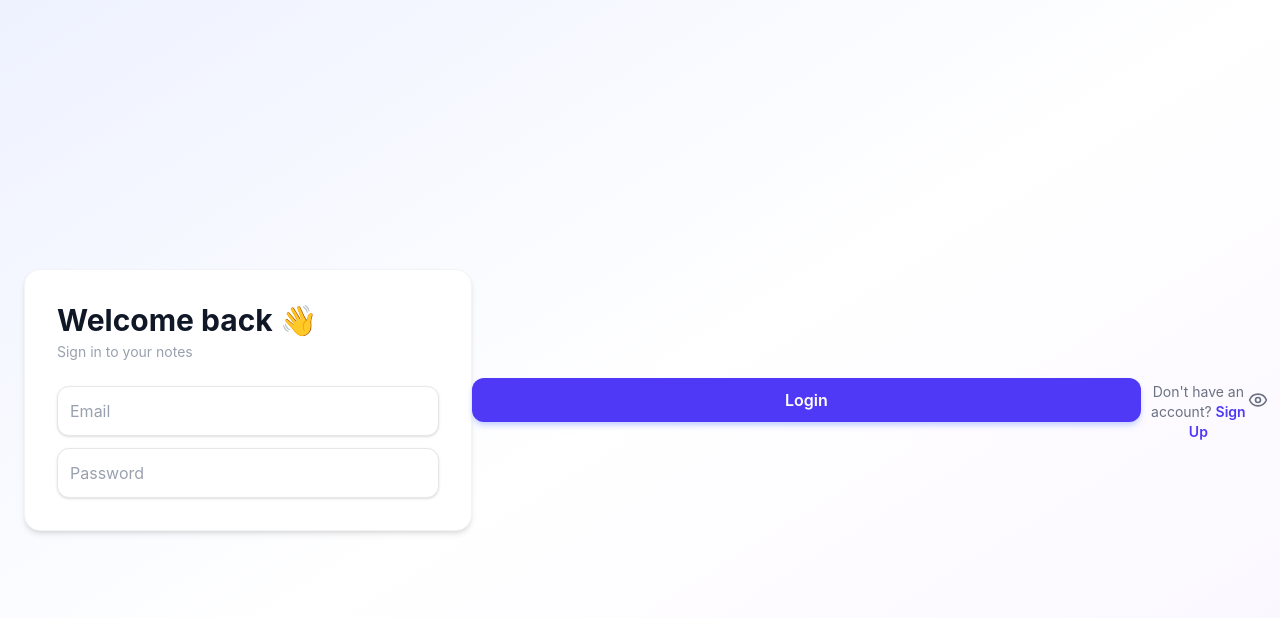
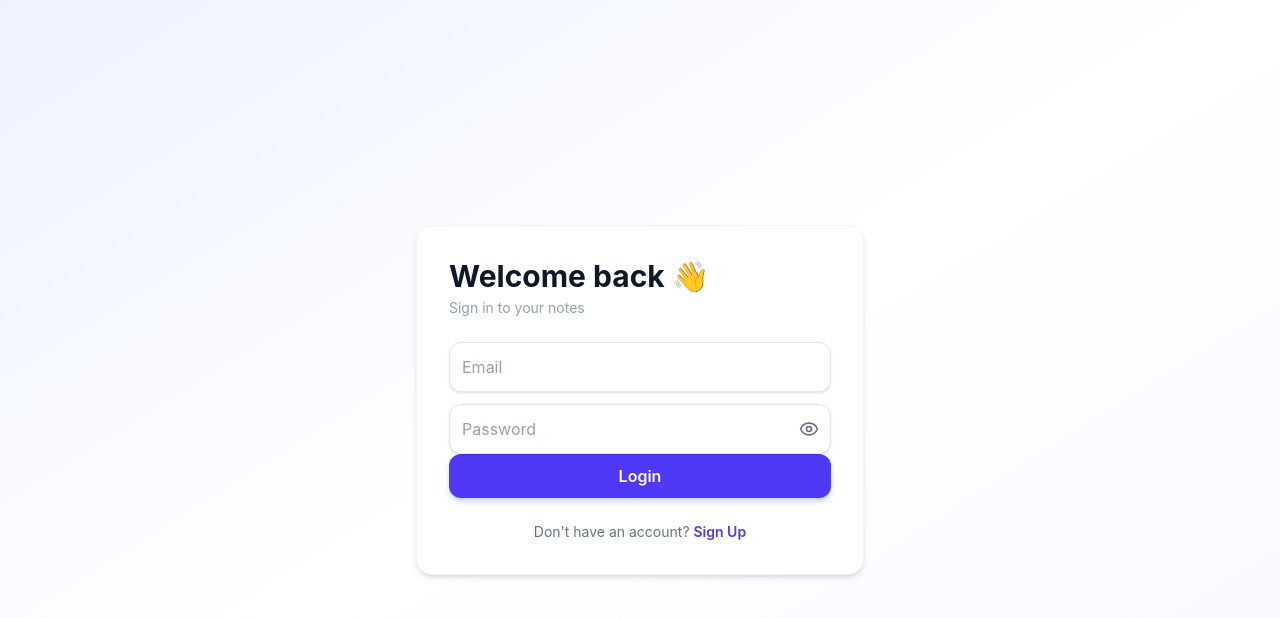
Before and after one commit to arundhatiharnoorkar/Second-Brain-App, a React (Vite) app in the folder client/: page /signin in a window 1280 px wide. Shown: the top 618 px of the page. Built offline with nearby package versions, Linux system fonts and the light colour scheme; no server answers.

Commit message:
Fix signin

```diff
--- a/client/src/pages/Login.tsx
+++ b/client/src/pages/Login.tsx
@@ -85,7 +85,8 @@ function Login() {
           className="bg-white text-gray-900 placeholder-gray-400 border border-gray-200 rounded-xl p-3 w-full mb-3 shadow-sm focus:outline-none focus:ring-2 focus:ring-indigo-400 focus:border-transparent transition"
         />
 
-        <input
+        <div className="relative">
+  <input
     type={showPassword ? "text" : "password"}
     placeholder="Password"
     value={password}
@@ -132,6 +133,7 @@ function Login() {
 
 
       </div>
+      </div>
 
   );
 }
```
